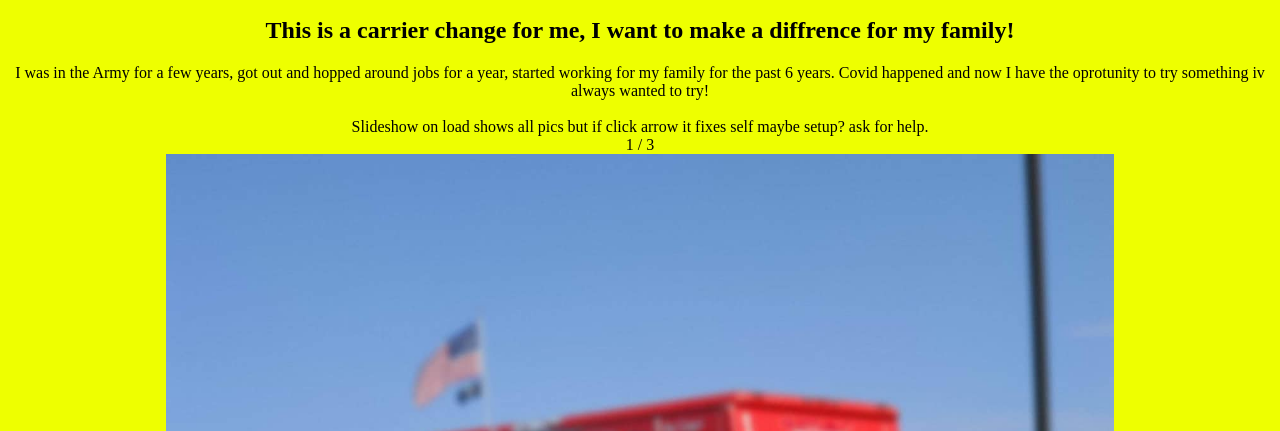
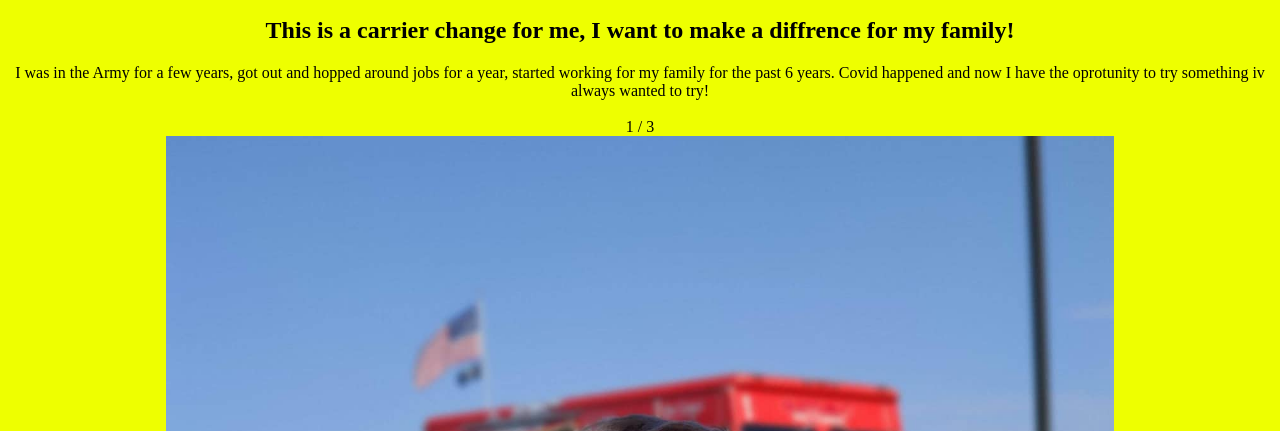
Before and after one commit to Cobanz/FirstWebProject, a plain HTML site: page index.html in a window 1280 px wide. Shown: the part 669-1100 px from the top of the page. Drawn offline with Linux system fonts and the light colour scheme.

Commit message:
Spellcheck

```diff
--- a/index.html
+++ b/index.html
@@ -31,7 +31,7 @@
 
         <br></br>
 
-        <p3>Slideshow on load shows all pics but if click arrow it fixes self maybe setup? ask for help.</p3>
+        <p3></p3>
 
             <div class="slideshow-container">
 
```
